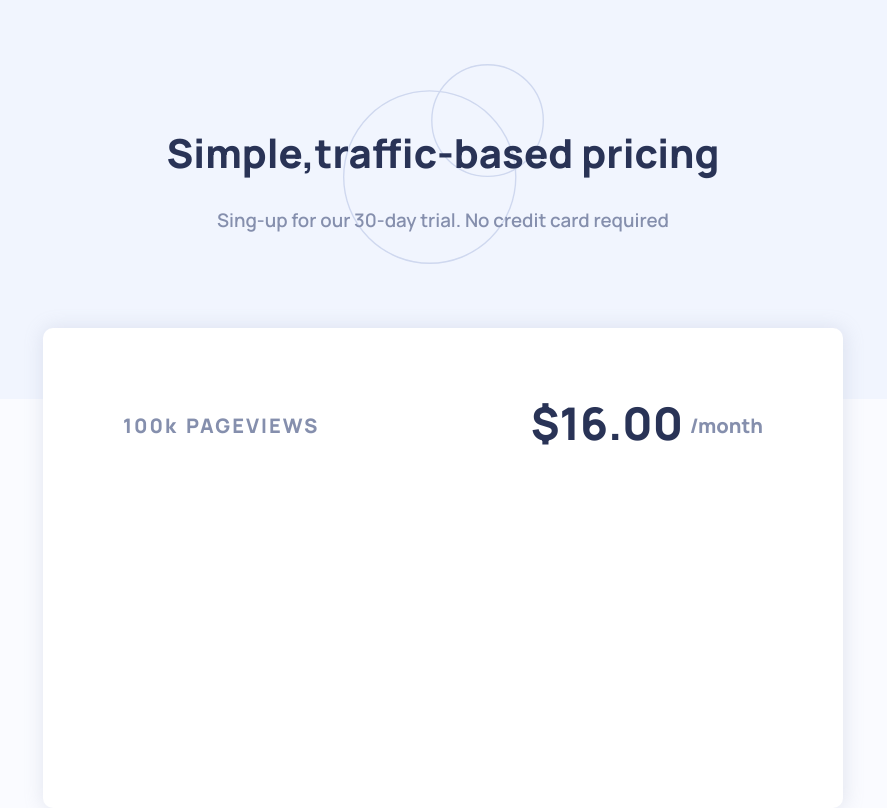
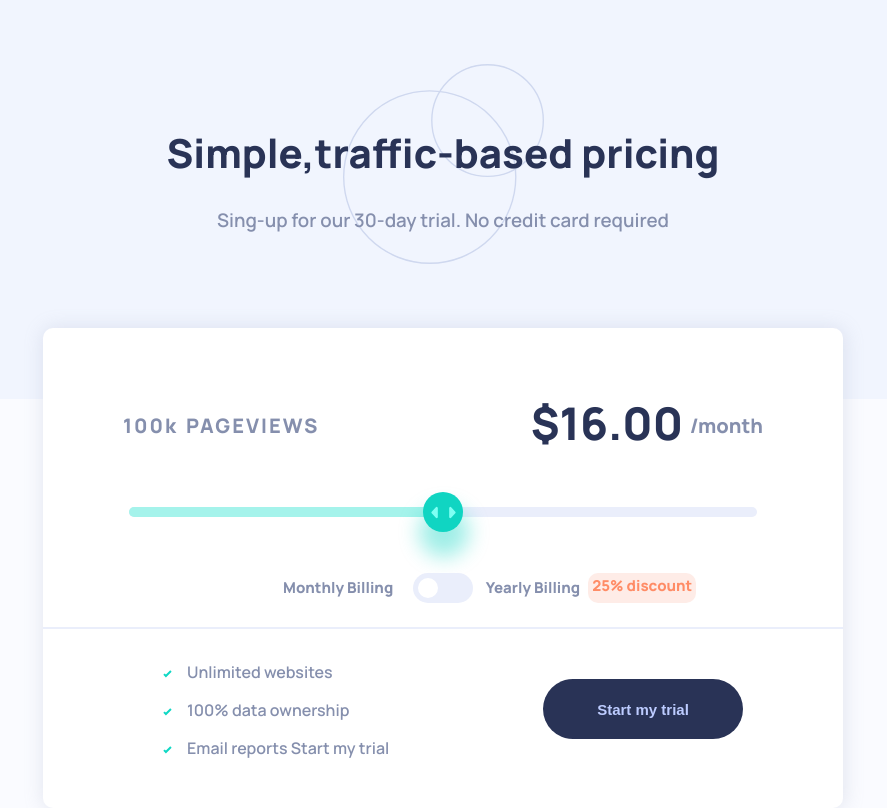
Before and after one commit to TalalBnoob/interactivePricingComponent, a website: page index.html in a window 1280 px wide. Shown: the whole page, without its empty margins (197-1084 px from the left). Drawn offline with Linux system fonts and the light colour scheme.

Commit message:
finsh the card and add the slider and the toggle btn

```diff
--- a/index.html
+++ b/index.html
@@ -25,6 +25,30 @@
 					<h3 class="views">100k PAGEVIEWS</h3>
 					<h3 class="month_price"><span class="bigNum">$16.00 </span>/month</h3>
 				</div>
+				<div class="slider">
+					<div class="bar">
+						<div class="fill">
+							<div class="slideBtn"></div>
+						</div>
+					</div>
+				</div>
+				<div class="toggle">
+					<h4>Monthly Billing</h4>
+					<input type="checkbox" id="switch" /><label for="switch">Toggle</label>
+					<h4>Yearly Billing</h4>
+					<h4 class="discount">25% discount</h4>
+				</div>
+			</div>
+			<hr />
+			<div class="container">
+				<div>
+					<ul>
+						<li>Unlimited websites</li>
+						<li>100% data ownership</li>
+						<li>Email reports Start my trial</li>
+					</ul>
+					<button>Start my trial</button>
+				</div>
 			</div>
 		</main>
 
--- a/style/scss/_var.scss
+++ b/style/scss/_var.scss
@@ -1,6 +1,7 @@
 // Primary
 $fullSliderBar: hsl(174, 77%, 80%);
 $sliderBackground: hsl(174, 86%, 45%);
+$activeSliderBackground: hsl(174, 85%, 35%);
 $discountBackground: hsl(14, 92%, 95%);
 $discountText: hsl(15, 100%, 70%);
 $CTA_Text: hsl(226, 100%, 87%);
--- a/style/scss/main.scss
+++ b/style/scss/main.scss
@@ -80,4 +80,149 @@ main {
 			}
 		}
 	}
+
+	& .slider {
+		margin-top: 3rem;
+
+		& .bar {
+			margin: auto;
+			width: 98%;
+			height: 10px;
+			border-radius: 10px;
+			background-color: $emptySliderBar;
+
+			& .fill {
+				position: relative;
+				width: 50%;
+				max-width: 100%;
+				min-width: 0%;
+				height: 10px;
+				border-radius: 10px;
+				background-color: $fullSliderBar;
+
+				& .slideBtn {
+					position: absolute;
+					right: -20px;
+					top: -15px;
+					width: 40px;
+					height: 40px;
+					border-radius: 50%;
+					background-color: $sliderBackground;
+					background-image: url('/img/icon-slider.svg');
+					background-position: center;
+					background-repeat: no-repeat;
+					background-size: 25px;
+					box-shadow: 1px 20px 20px 5px rgba($color: $sliderBackground, $alpha: 0.4);
+
+					&:hover {
+						background-color: $activeSliderBackground;
+						cursor: pointer;
+					}
+				}
+			}
+		}
+	}
+
+	& .toggle {
+		display: flex;
+		flex-direction: row;
+		padding-top: 2.5rem;
+		width: fit-content;
+		margin: auto;
+		margin-left: 10rem;
+
+		input[type='checkbox'] {
+			height: 0;
+			width: 0;
+			visibility: hidden;
+		}
+
+		label {
+			cursor: pointer;
+			text-indent: -9999px;
+			width: 60px;
+			height: 30px;
+			background: $emptySliderBar;
+			display: block;
+			border-radius: 100px;
+			position: relative;
+			margin: 1rem 0.8rem;
+		}
+
+		label:after {
+			content: '';
+			position: absolute;
+			top: 5px;
+			left: 5px;
+			width: 20px;
+			height: 20px;
+			background: #fff;
+			border-radius: 90px;
+			transition: 0.2s;
+		}
+
+		input:checked + label {
+			background: $sliderBackground;
+		}
+
+		input:checked + label:after {
+			left: calc(100% - 5px);
+			transform: translateX(-100%);
+		}
+
+		label:active:after {
+			width: 50px;
+		}
+
+		& h4 {
+			color: $text;
+			font-size: 15px;
+		}
+
+		& h4.discount {
+			color: $discountText;
+			background-color: $discountBackground;
+			padding: 2px 4px;
+			margin: 1rem 0.5rem;
+			border-radius: 10px;
+		}
+	}
+
+	& div {
+		position: relative;
+		& ul {
+			margin-top: 2rem;
+
+			& li {
+				margin: 1rem;
+				padding-left: 0.5rem;
+				color: $text;
+				list-style: url('/img/icon-check.svg');
+			}
+		}
+
+		& button {
+			position: absolute;
+			color: $CTA_Text;
+			font-size: 15px;
+			font-weight: 800;
+			background-color: $text_CTABackground;
+			width: 200px;
+			height: 60px;
+			top: 18px;
+			right: 20px;
+			padding: 20px;
+			border: none;
+			border-radius: 100px;
+
+			&:hover {
+				color: $mainBackground;
+				cursor: pointer;
+			}
+		}
+	}
+
+	hr {
+		border: 1px solid $emptySliderBar;
+	}
 }
```
Also changed, not shown: favicon.png (renamed from img/favicon-32x32.png), style/main.css, 1 other file.
